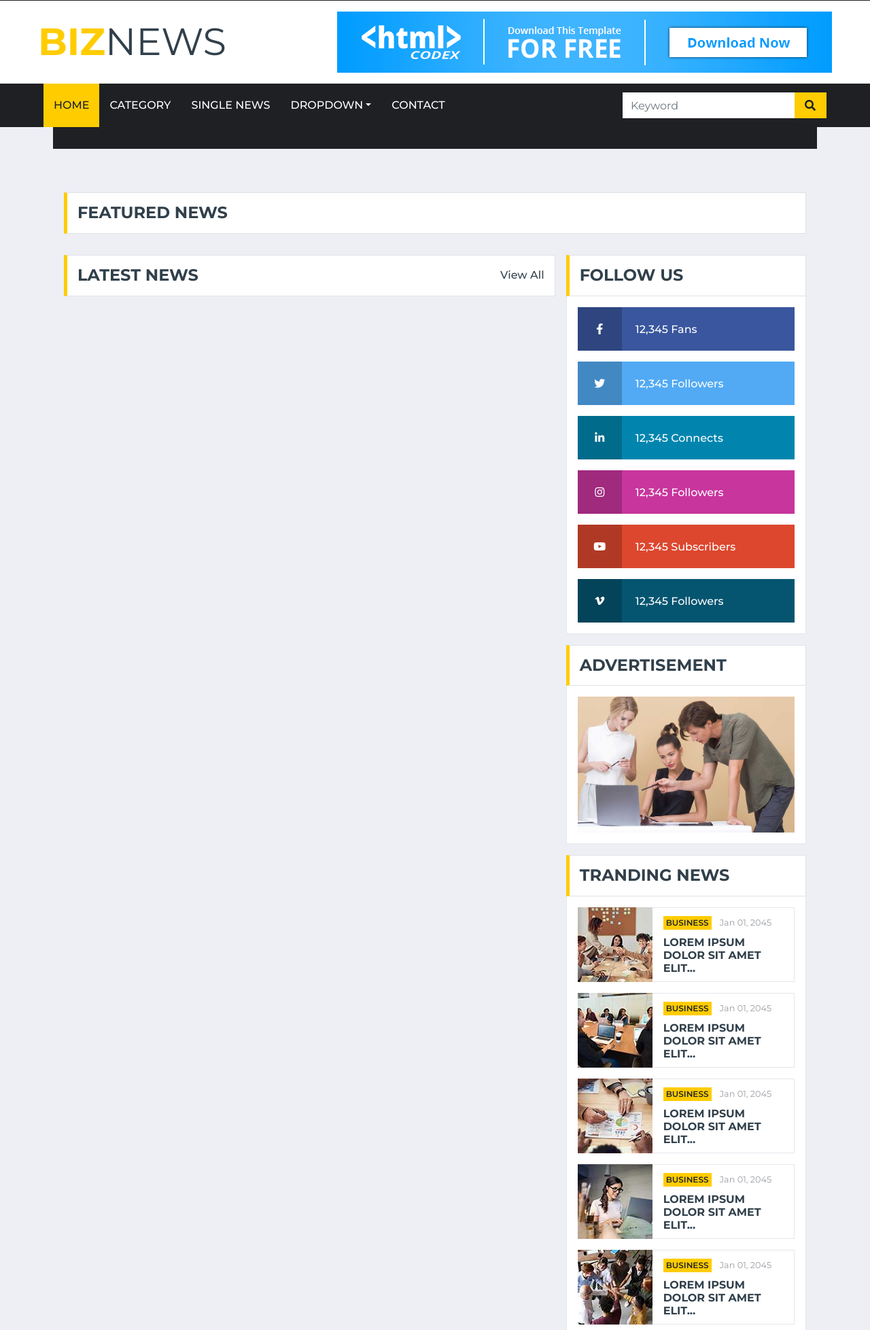
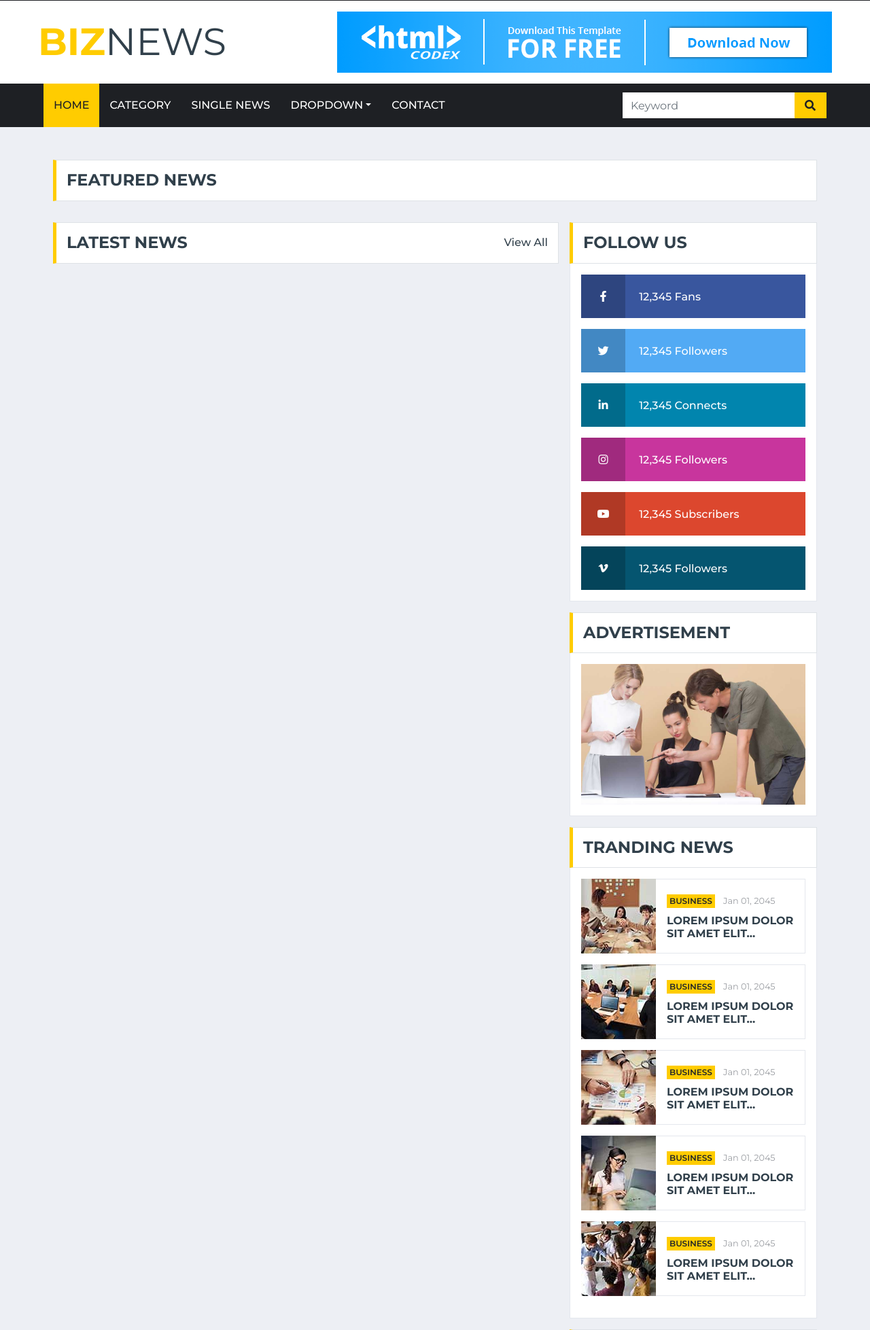
Before and after one commit to CLAYMRX571/break-news-24, a Django app: page / in a window 1280 px wide. Shown: the part 39-1996 px from the top of the page at 68% size. Run offline with Django 5.2, Linux system fonts and the light colour scheme; data that the repository does not hold is empty; some libraries are stand-ins or nearby versions.

Commit message:
loyihalar

```diff
--- a/templates/base.html
+++ b/templates/base.html
@@ -26,8 +26,8 @@
     </head>
 <body>
 
-     <!-- Topbar Start -->
-     <div class="container-fluid d-none d-lg-block">
+    <!-- Topbar Start -->
+    <div class="container-fluid d-none d-lg-block">
         <div class="row align-items-center bg-dark px-lg-5">
             <div class="col-lg-9">
                 <nav class="navbar navbar-expand-sm bg-dark p-0">
@@ -79,7 +79,7 @@
                 </a>
             </div>
             <div class="col-lg-8 text-center text-lg-right">
-                <a href="https://htmlcodex.com"><img class="img-fluid" src="img/ads-728x90.png" alt=""></a>
+                <a href="https://htmlcodex.com"><img class="img-fluid" src="{% static 'img/ads-728x90.png' %}" alt=""></a>
             </div>
         </div>
     </div>
@@ -130,12 +130,12 @@
             {% endfor %}
         </ul>
         {% endif %}
-        <div class="container">
+
 
         {% block content %}
         {% endblock content %}
 
-        </div>
+
 
 <!-- Footer Start -->
 <div class="container-fluid bg-dark pt-5 px-sm-3 px-md-5 mt-5">
--- a/templates/index.html
+++ b/templates/index.html
@@ -49,28 +49,6 @@
     </div>
     <!-- Main News Slider End -->
 
-    <!-- Breaking News Start -->
-    <div class="container-fluid bg-dark py-3 mb-3">
-        <div class="container">
-            <div class="row align-items-center bg-dark">
-                <div class="col-12">
-                    <div class="d-flex justify-content-between">
-                        {% for new in main_news %}
-                        {% if forloop.counter < 2 %}
-                        <div class="bg-primary text-dark text-center font-weight-medium py-2" style="width: 170px;">{{ new.category.name }}</div>
-                            <div class="owl-carousel tranding-carousel position-relative d-inline-flex align-items-center ml-3"
-                                style="width: calc(100% - 170px); padding-right: 90px;">
-                                <div class="text-truncate"><a class="text-white text-uppercase font-weight-semi-bold" href="">{{ new.subtitle }}</a></div>
-                                <div class="text-truncate"><a class="text-white text-uppercase font-weight-semi-bold" href="">{{ new.subtitle }}</a></div>
-                            </div>
-                            {% endif %}
-                            {% endfor %}
-                        </div>
-                    </div>
-                </div>
-            </div>
-        </div>
-    <!-- Breaking News End -->
 
     <!-- Featured News Slider Start -->
     <div class="container-fluid pt-5 mb-3">
```
